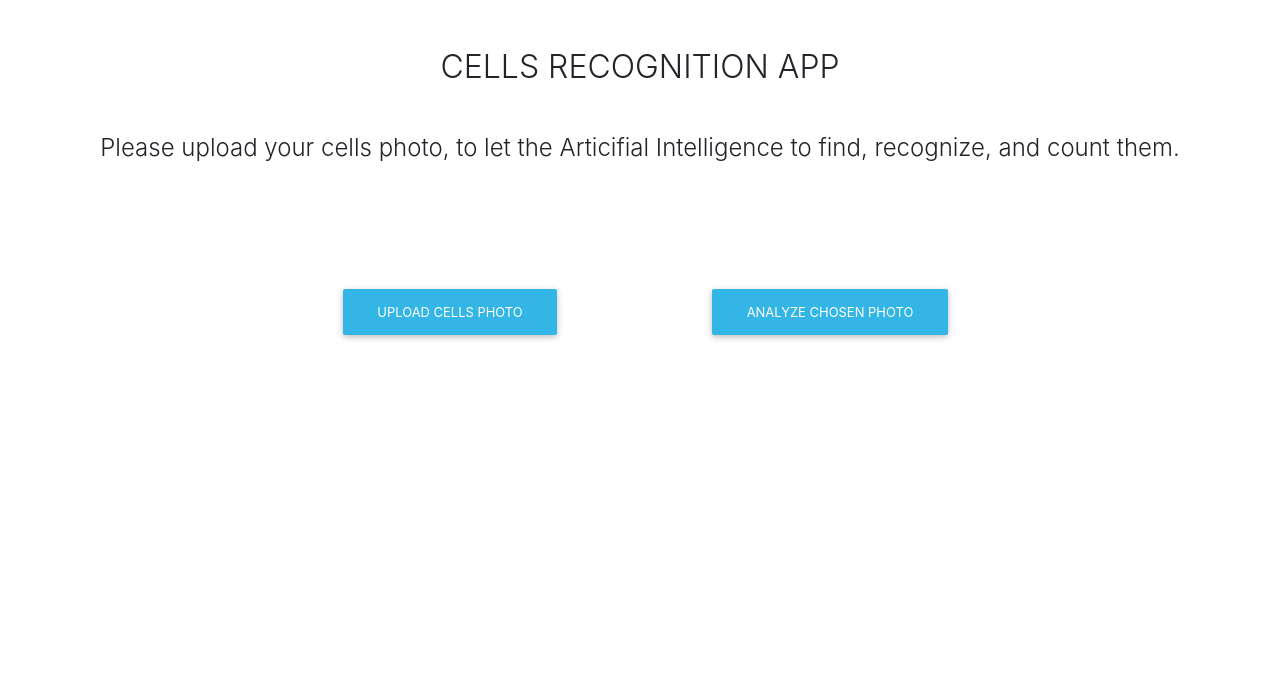
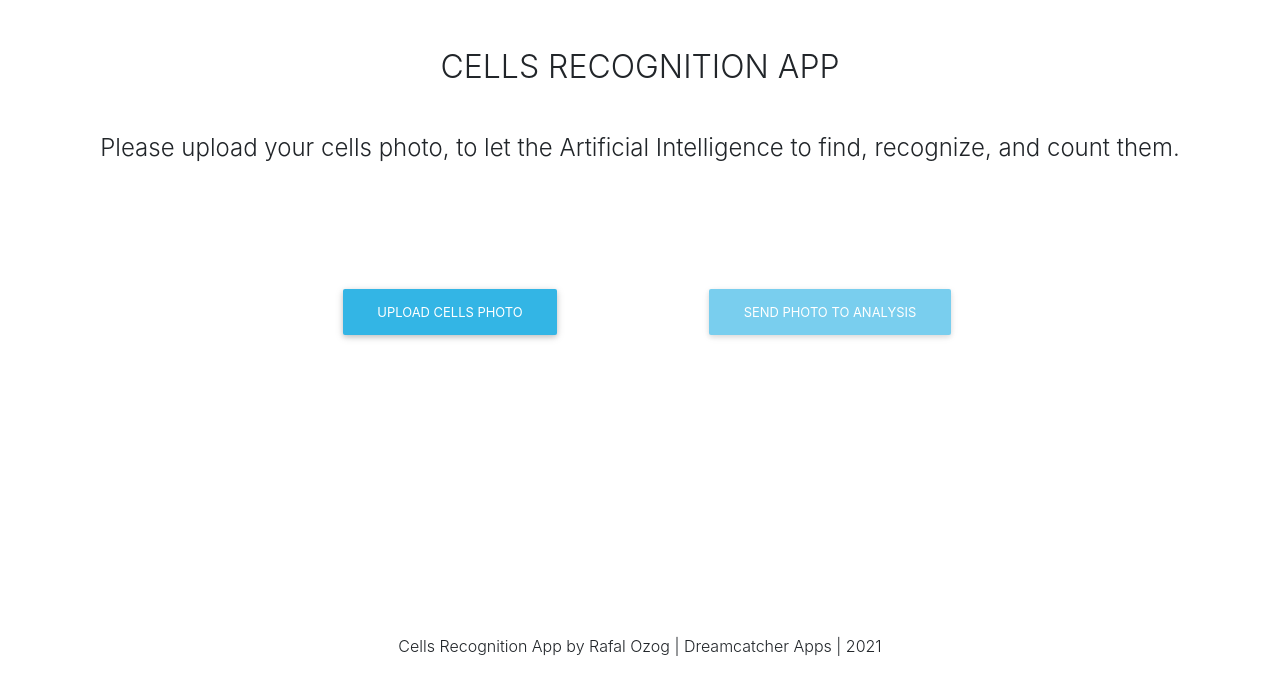
Before and after one commit to ravo9/React_Cell_Recognition_App, a React (Create React App) app in the folder react-cell-recognition-app/: page / in a window 1280 px wide. Shown: the top 694 px of the page. Built offline with nearby package versions, Linux system fonts and the light colour scheme.

Commit message:
Layout changes.

```diff
--- a/react-cell-recognition-app/src/index.js
+++ b/react-cell-recognition-app/src/index.js
@@ -10,7 +10,10 @@ import Modal from "./modal.js"
 
 class App extends Component {
 
-//  var apiPath = "https://cell-recognition-app-backend.herokuapp.com/api/"
+  apiPath = "https://cell-recognition-app-backend.herokuapp.com/api/";
+
+//  initialUploadButtonText = "UPLOAD CELLS PHOTO"
+//  updatedUploadButtonText = "UPLOAD ANOTHER PHOTO"
 
   constructor(props) {
     super(props);
@@ -21,6 +24,8 @@ class App extends Component {
       photoDisplayedOnMainScreen: null,
       photoSelected: null,
       uploading: false,
+      sendButtonEnabled: false,
+      uploadButtonText: "UPLOAD CELLS PHOTO"
     };
 
     console.log("Initializing...")
@@ -28,6 +33,8 @@ class App extends Component {
     this.onPhotoSelected = this.onPhotoSelected.bind(this)
     this.receiveAnalysisResultPicture = this.receiveAnalysisResultPicture.bind(this)
     this.sendPictureToAnalysis = this.sendPictureToAnalysis.bind(this)
+
+    this.uploadEvent = this.uploadEvent.bind(this)
 
     this.apiPath = "https://cell-recognition-app-backend.herokuapp.com/api/"
   }
@@ -39,12 +46,15 @@ class App extends Component {
     console.log(this.state. photo != null)
   }
 
-  uploadEvent = () => {
+//  uploadEvent = () => {
+  uploadEvent(event) {
     this.setState({
       photoDisplayedOnMainScreen: this.state.photoSelected,
+      sendButtonEnabled: true,
+      uploadButtonText: "UPLOAD ANOTHER PHOTO",
       photoSelected: null
     });
-  };
+  }
 
   toggleModal = () => {
     this.setState({
@@ -54,15 +64,11 @@ class App extends Component {
 
   sendPictureToAnalysis() {
      var xhr = new XMLHttpRequest()
-
      var formData = new FormData();
      formData.append('file', this.state.photoDisplayedOnMainScreen);
-
      xhr.open(this.method, this.url, true);
      xhr.setRequestHeader('Content-Type', 'multipart/form-data');
-
      xhr.addEventListener('load', this.receiveAnalysisResultPicture)
-
 //     var path: apiPath + 'images/upload'
      xhr.open('POST', "https://cell-recognition-app-backend.herokuapp.com/api/")
      xhr.send(formData)
@@ -74,7 +80,8 @@ class App extends Component {
       console.log("Answer received.")
 
       this.setState({
-        photoDisplayedOnMainScreen: "https://techcrunch.com/wp-content/uploads/2014/12/matrix.jpg"
+        photoDisplayedOnMainScreen: "https://techcrunch.com/wp-content/uploads/2014/12/matrix.jpg",
+        sendButtonEnabled: false
       })
   }
 
@@ -85,7 +92,7 @@ class App extends Component {
           <MDBRow>
             <MDBCol md="12" className="mb-r">
               <h2 className="text-uppercase text-center my-5">Cells Recognition App</h2>
-              <h4 className="my-3 text-center">Please upload your cells photo, to let the Articifial Intelligence to find, recognize,
+              <h4 className="my-3 text-center">Please upload your cells photo, to let the Artificial Intelligence to find, recognize,
               and count them.</h4>
               <div id="schedule-items">
                 {this.state.events.map(event => (
@@ -105,21 +112,30 @@ class App extends Component {
                 </MDBCol>
               </MDBRow>
 
-              <MDBRow center className=" my-5">
+              <MDBRow center className="my-5">
                 <MDBCol size="2"/>
                 <MDBCol size="4" className="mx-auto text-center">
                   <MDBBtn color="info" rounded onClick={this.toggleModal}>
-                    Upload cells photo
+                    {this.state.uploadButtonText}
                   </MDBBtn>
                 </MDBCol>
                 <MDBCol size="4" className="mx-auto text-center">
-                  <MDBBtn color="info" rounded onClick={this.sendPictureToAnalysis}>
-                    Analyze chosen photo
+                  <MDBBtn color="info" rounded onClick={this.sendPictureToAnalysis} disabled={!this.state.sendButtonEnabled}>
+                    Send photo to analysis
                   </MDBBtn>
                 </MDBCol>
                 <MDBCol size="2"/>
               </MDBRow>
 
+            </MDBCol>
+          </MDBRow>
+
+          {/* This spacing should be responsive (dynamic).*/}
+          <MDBRow style={{height: 200 + 'px'}} />
+
+          <MDBRow>
+            <MDBCol md="12" className="mb-r">
+                <h6 className="text-center my-5">Cells Recognition App by Rafal Ozog | Dreamcatcher Apps | 2021</h6>
             </MDBCol>
           </MDBRow>
         </MDBContainer>
```
